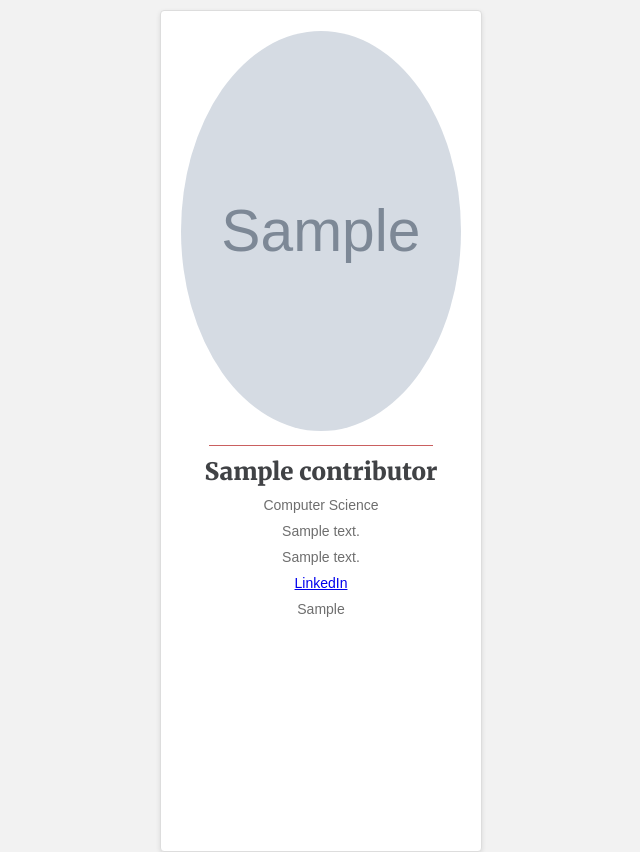
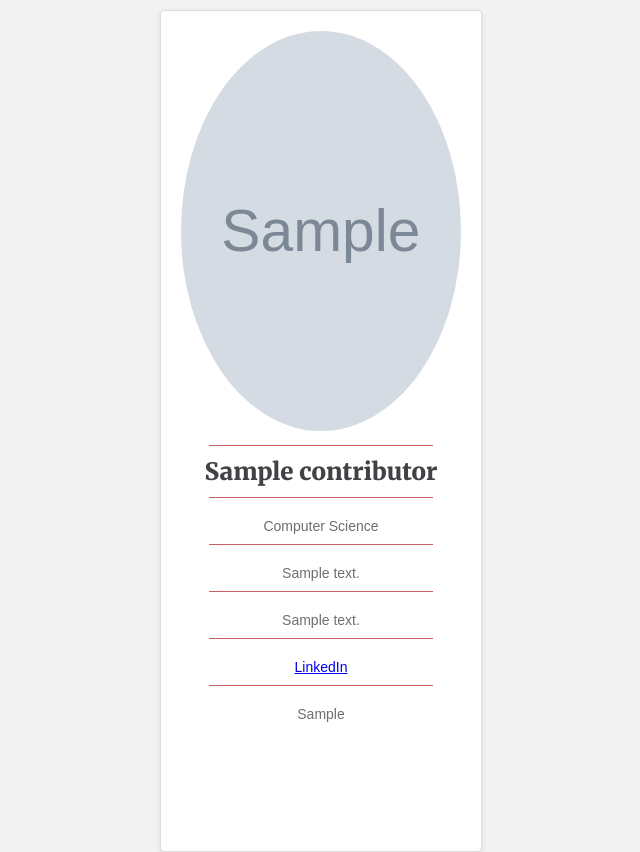
Before and after one commit to SanazJafari/WhiteboardApp, a Django app: page /about_us/ in a window 1280 px wide. Shown: the whole page, without its empty margins (319-959 px from the left). Run offline with Django 4.2, Linux system fonts and the light colour scheme; a user stored in the database is signed in; tables that the repository leaves empty hold one stand-in row (values such as "Sample post"); grey boxes marked "Sample" are stand-in pictures; some web fonts are replaced.

Commit message:
Add divider between the texts for each contributors' to seperate the texts.

```diff
--- a/templates/AboutUsTemplates/AboutUs.html
+++ b/templates/AboutUsTemplates/AboutUs.html
@@ -18,10 +18,15 @@
       </div>
       <div class="divider"></div>
       <div class="name">{{ contributor.name }}</div>
+        <div class="divider"></div>
       <div class="title">{{ contributor.get_major_display }}</div>
+        <div class="divider"></div>
       <div class="bio">{{ contributor.bio }}</div>
+        <div class="divider"></div>
       <div class="description">{{ contributor.description }}</div>
+        <div class="divider"></div>
       <div class="linkedin"><a href="{{ contributor.linkedin }}">LinkedIn</a></div>
+        <div class="divider"></div>
       <div class="university">{{ contributor.university }}</div>
     </div>
     {% endfor %}
```
